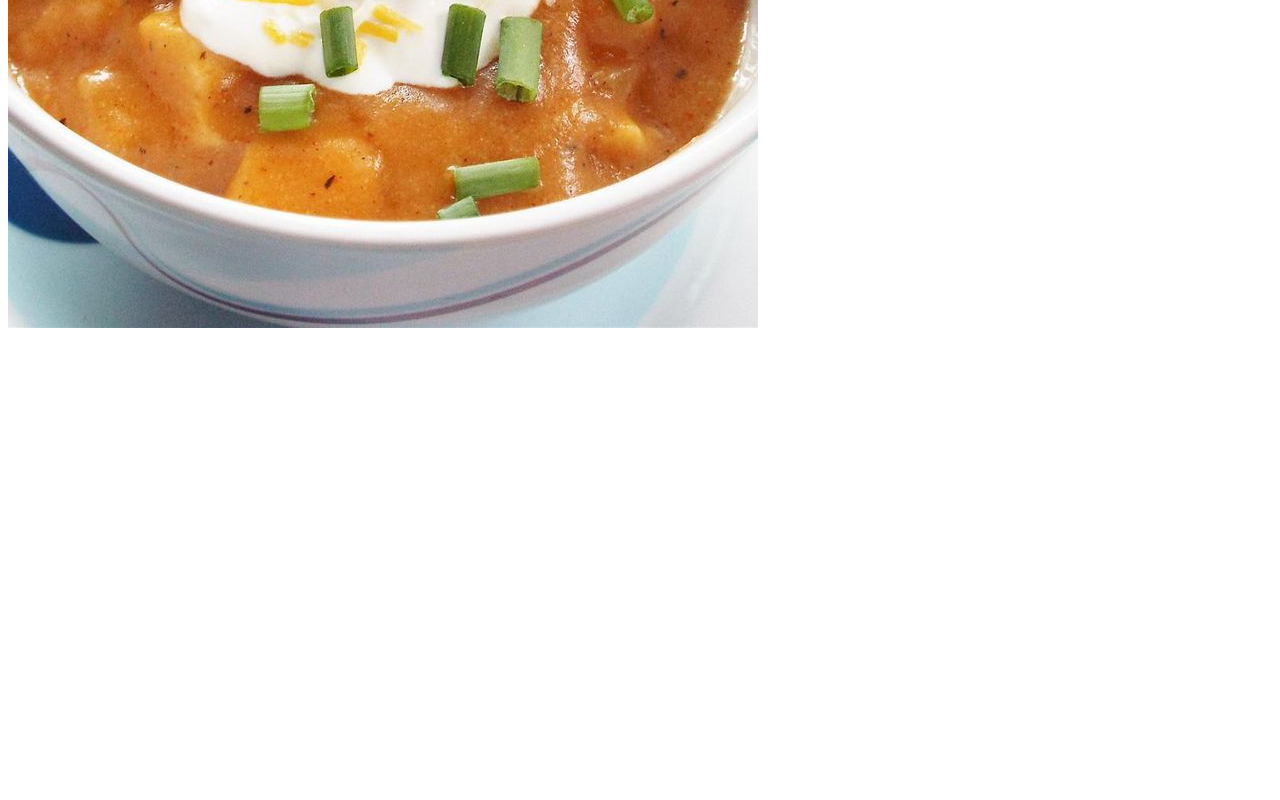
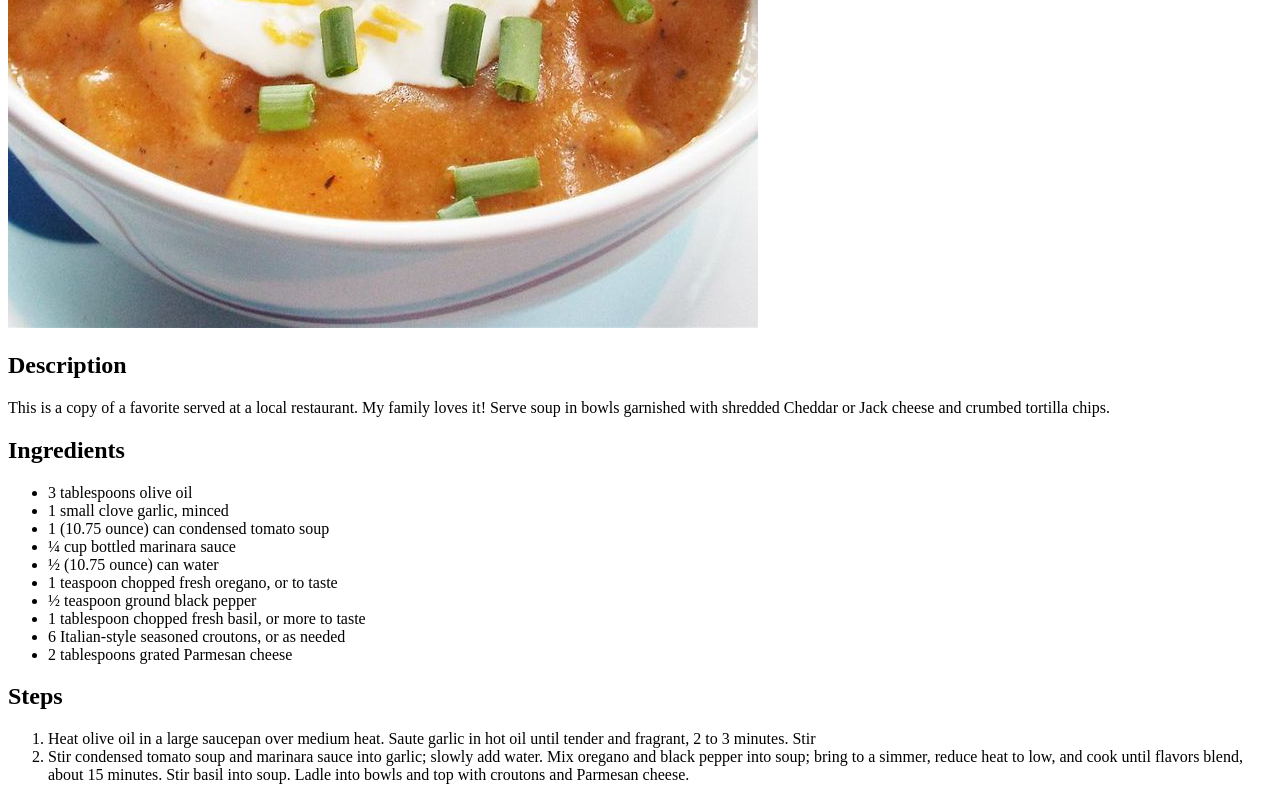
Before and after one commit to AinaraCM08/odin-recipes, a plain HTML site: page recipes/chicken_enchilada.html in a window 1280 px wide. Shown: the part 502-1302 px from the top of the page. Before the commit the page ends 842 px from the top, so only its background shows below. Drawn offline with Linux system fonts and the light colour scheme; files whose address does not match are found by name.

Commit message:
Other two recipes done

```diff
--- a/recipes/chicken_enchilada.html
+++ b/recipes/chicken_enchilada.html
@@ -9,5 +9,25 @@
 <body>
     <h1>Chicken Enchilada</h1>
     <img src="/Users/ainaracapelmariscal/repos/odin-recipes/recipes/chicken_enchilada.jpeg" alt="Image of the Recipe">
+    <h2>Description</h2>
+    <p>This is a copy of a favorite served at a local restaurant. My family loves it! Serve soup in bowls garnished with shredded Cheddar or Jack cheese and crumbed tortilla chips.</p>
+    <h2>Ingredients</h2>
+    <ul>
+        <li>3 tablespoons olive oil</li>
+        <li>1 small clove garlic, minced</li>
+        <li>1 (10.75 ounce) can condensed tomato soup</li>
+        <li>¼ cup bottled marinara sauce</li>
+        <li>½ (10.75 ounce) can water</li>
+        <li>1 teaspoon chopped fresh oregano, or to taste</li>
+        <li>½ teaspoon ground black pepper</li>
+        <li>1 tablespoon chopped fresh basil, or more to taste</li>
+        <li>6 Italian-style seasoned croutons, or as needed</li>
+        <li>2 tablespoons grated Parmesan cheese</li>
+    </ul>
+    <h2>Steps</h2>
+    <ol>
+        <li>Heat olive oil in a large saucepan over medium heat. Saute garlic in hot oil until tender and fragrant, 2 to 3 minutes. Stir</li>
+        <li>Stir condensed tomato soup and marinara sauce into garlic; slowly add water. Mix oregano and black pepper into soup; bring to a simmer, reduce heat to low, and cook until flavors blend, about 15 minutes. Stir basil into soup. Ladle into bowls and top with croutons and Parmesan cheese.</li>
+    </ol>
 </body>
 </html>
```
Also changed, not shown: recipes/zuppa_toscana.html (+20 -0 lines).
